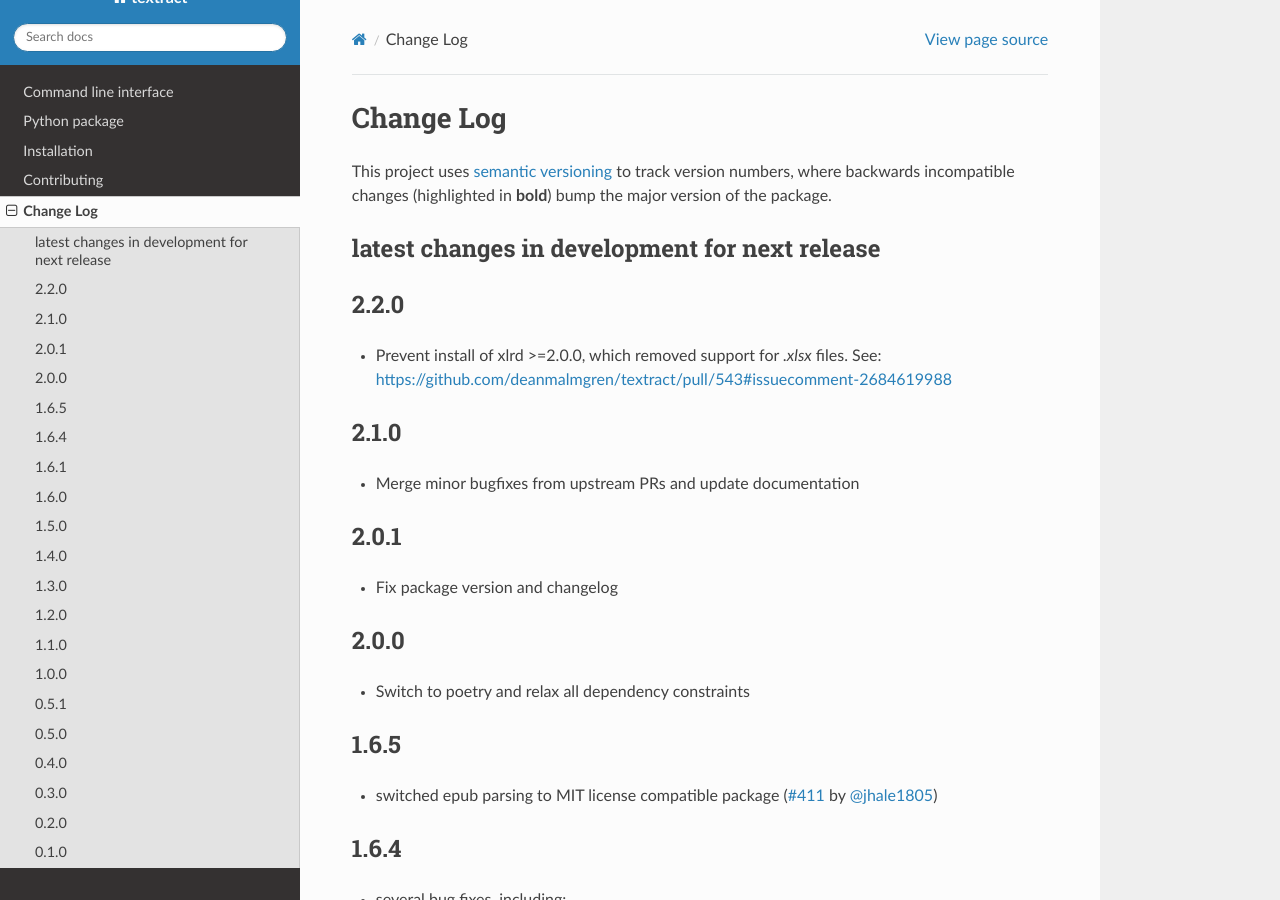
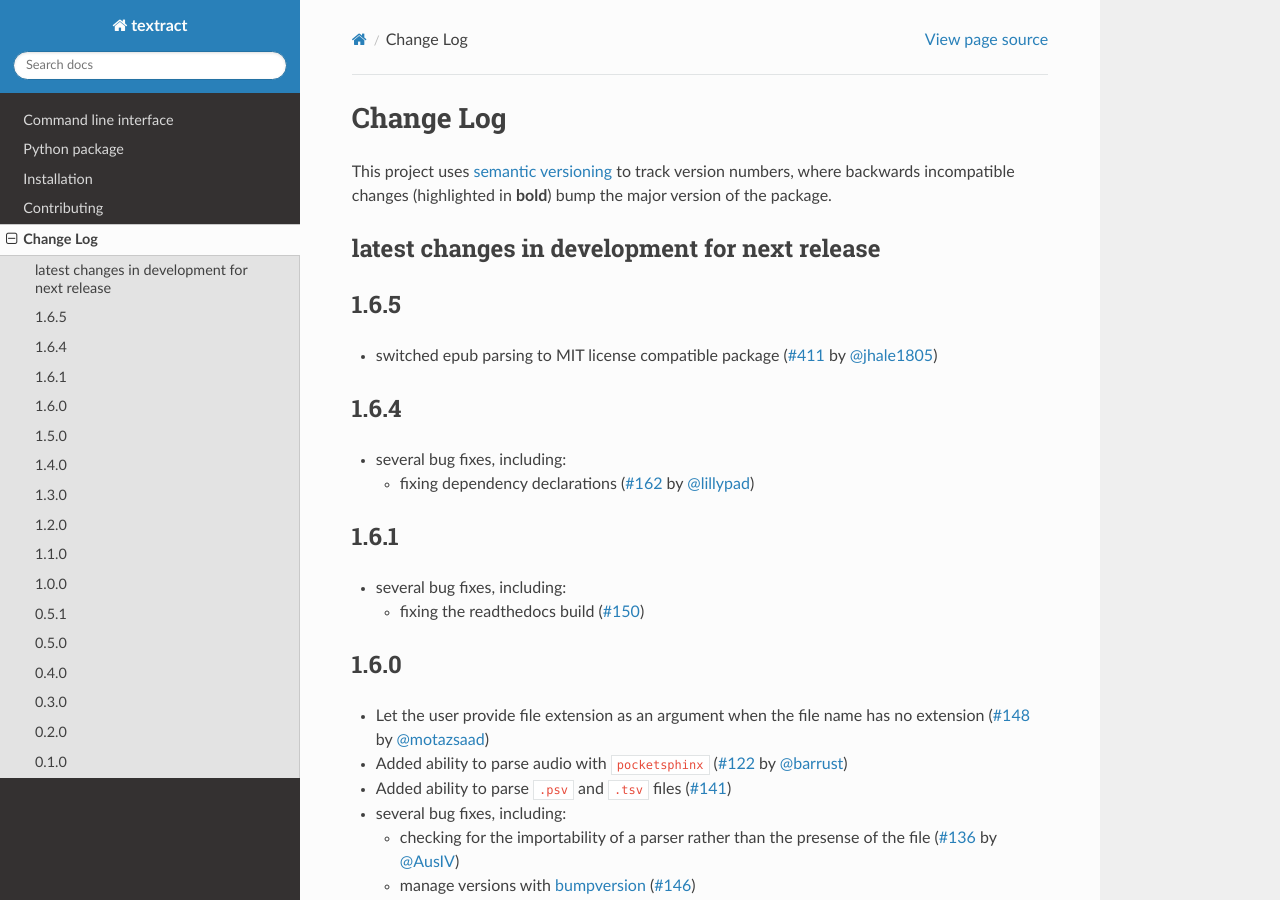
Before and after one commit to deanmalmgren/textract, a Sphinx documentation site: the page built from docs/changelog.rst, in a window 1280 px wide and 900 px high. Built offline with Sphinx 7.4.7 and the Read the Docs theme 3.1.0, drawn with Linux system fonts in a browser that asks for light colours.

Commit message:
refactor: undo additional changes

```diff
--- a/docs/changelog.rst
+++ b/docs/changelog.rst
@@ -10,27 +10,6 @@ latest changes in development for next release
 ----------------------------------------------
 
 .. THANKS FOR CONTRIBUTING; ADD YOUR UNRELEASED CHANGES HERE!
-
-2.2.0
--------------------
-
-* Prevent install of xlrd >=2.0.0, which removed support for `.xlsx` files. See: https://github.com/deanmalmgren/textract/pull/543#issuecomment-2684619988
-
-2.1.0
--------------------
-
-* Merge minor bugfixes from upstream PRs and update documentation
-
-2.0.1
--------------------
-
-* Fix package version and changelog
-
-2.0.0
--------------------
-
-* Switch to poetry and relax all dependency constraints
-
 1.6.5
 -------------------
 
--- a/docs/index.rst
+++ b/docs/index.rst
@@ -3,7 +3,7 @@ textract
 
 .. note::
 
-   This is `textract <https://github.com/KyleKing/textract>`_,
+   This is `textract <https://github.com/deanmalmgren/textract>`_,
    a maintained fork of `deanmalmgren/textract <https://github.com/deanmalmgren/textract>`_.
 
 As undesirable as it might be, more often than not there is extremely
@@ -38,7 +38,7 @@ Currently supporting
 textract supports a growing list of file types for text extraction. If
 you don't see your favorite file type here, please recommend other
 file types by either mentioning them on the `issue tracker
-<https://github.com/KyleKing/textract/issues>`_ or by
+<https://github.com/deanmalmgren/textract/issues>`_ or by
 :ref:`contributing a pull request <contributing>`.
 
 
```
Also changed, not shown: CONTRIBUTING.md (+3 -3 lines), README.md (+1 -1 lines), docs/contributing.rst (+5 -5 lines), docs/local-testing.md (+3 -3 lines), pyproject.toml (+2 -5 lines), syncing.md (deleted, +0 -8 lines).
